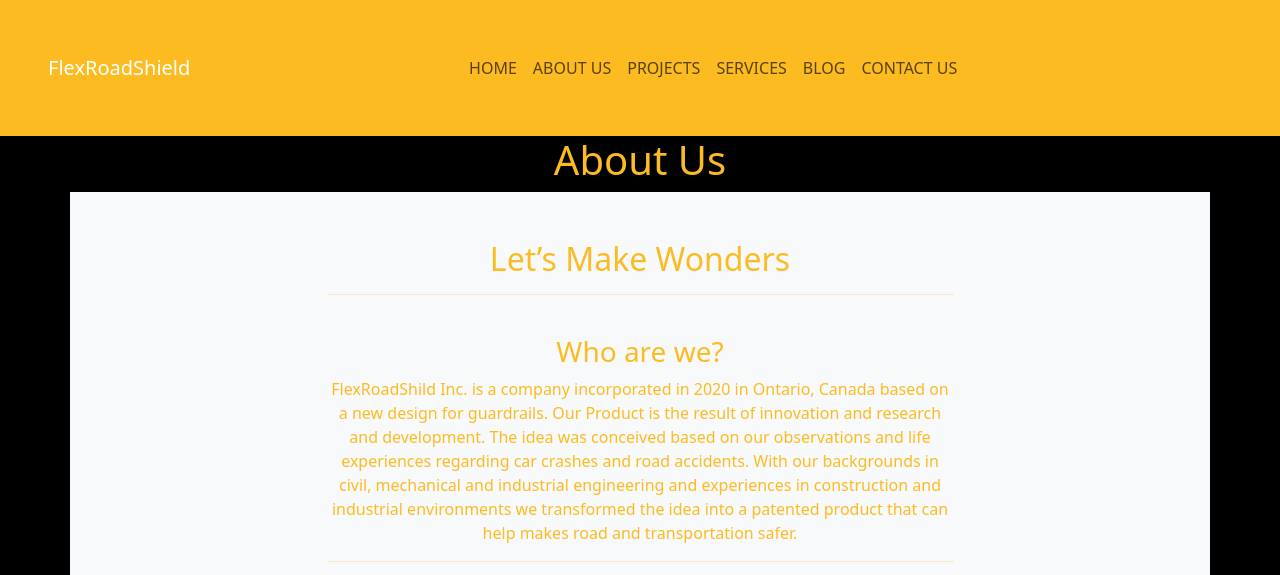
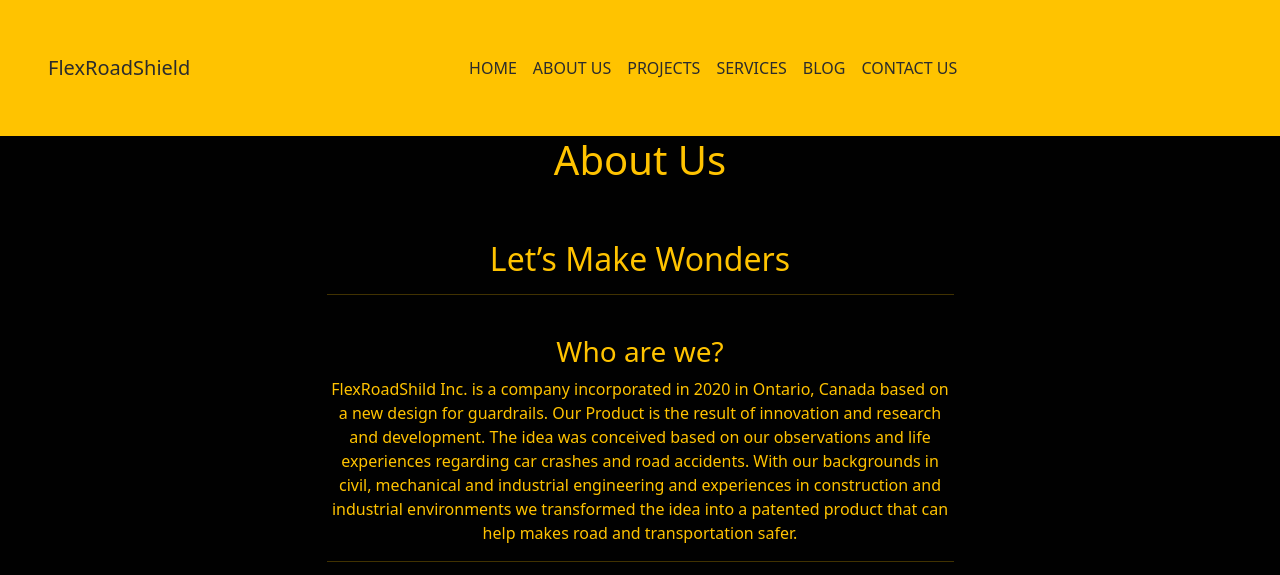
Before and after one commit to sarareshadi/flexroadshield, a Django app: page /about/ in a window 1280 px wide. Shown: the top 575 px of the page. Run offline with Django 3.2, Linux system fonts and the light colour scheme; parts of the project's set-up code (start-up, migrations or seed data) failed here and were passed over; some libraries are stand-ins or nearby versions.

Commit message:
css change

```diff
--- a/static/css/base.css
+++ b/static/css/base.css
@@ -1,9 +1,23 @@
 body {
-    background-color: #000000;
+    background-color: #010101;
     padding: 0;
     margin: 0;
-    color: #fcbb21;
+    color: #ffc300;
 }
+
+
+.color-navfooter {
+    background-color: #ffc300;
+}
+
+.color-navfooter a {
+    color: #2c2c2c;
+}
+
+.color-navfooter a:hover {
+    color: #010101;
+    }
+
 
 .container-s {
     position: relative;
@@ -14,13 +28,7 @@
     top: 50px;
 }
 
-
-.navbar-custom {
-    background-color: #fcbb21;
-}
-
 .footer-custom {
-    background-color: #fcbb21;
     position: fixed;
 	width: 100%;
 	bottom: -100px;
@@ -33,8 +41,6 @@
 }
 
 .footer-custom a{
-    background-color: #fcbb21;
     margin-right: 20px;
-    color: rgb(244, 248, 253);
     text-decoration: none;
 }
--- a/templates/_footer.html
+++ b/templates/_footer.html
@@ -1,10 +1,10 @@
-<footer class="text-white text-center text-lg-start fixed-bottom footer-custom">
+<footer class="text-center text-lg-start fixed-bottom color-navfooter footer-custom">
   <!-- Grid container -->
-  <div class="container p-2">
+  <div class="container p-2 color-navfooter">
     <!--Grid row-->
     <div class="row">
       <!--Grid column-->
-      <div class="col-6 ">
+      <div class="col-6 color-navfooter">
         <h5 class="text-uppercase">About Us</h5>
 
         <p>
@@ -19,19 +19,19 @@
 
         <ul class="list-unstyled mb-0">
           <li class="nav-item">
-            <a href="{% url 'generals:about' %}" class="text-white">ABOUT US</a>
+            <a href="{% url 'generals:about' %}" class="color-navfooter">ABOUT US</a>
           </li>
           <li class="nav-item">
-            <a href="{% url 'generals:projects' %}" class="text-white">PROJECTS</a>
+            <a href="{% url 'generals:projects' %}" class="color-navfooter">PROJECTS</a>
           </li>
           <li class="nav-item">
-            <a href="{% url 'generals:services' %}" class="text-white">SERVICES</a>
+            <a href="{% url 'generals:services' %}" class="color-navfooter">SERVICES</a>
           </li>
           <li class="nav-item">
-            <a href="{% url 'blog:blog_home' %}" class="text-white">BLOG</a>
+            <a href="{% url 'blog:blog_home' %}" class="color-navfooter">BLOG</a>
           </li>
           <li class="nav-item">
-            <a href="{% url 'contacts:contacts' %}" class="text-white">CONTACT US</a>
+            <a href="{% url 'contacts:contacts' %}" class="color-navfooter">CONTACT US</a>
           </li>
         </ul>
       </div>
--- a/templates/_navbar.html
+++ b/templates/_navbar.html
@@ -1,11 +1,11 @@
 
- <nav class="navbar navbar-expand-lg row justify-content-md-center p-5 mb-2 font-weight-bold me-auto mb-2 mb-lg-0 navbar-custom">
-    <div class="container-fluid ">
-      <a class="navbar-brand nav-link" style="color: white;" href="#">FlexRoadShield</a>
+ <nav class="navbar navbar-expand-lg row justify-content-md-center p-5 mb-2 me-auto mb-2 mb-lg-0 color-navfooter">
+    <div class="container-fluid">
+      <a class="navbar-brand nav-link"; href="#">FlexRoadShield</a>
       <button class="navbar-toggler" type="button" data-bs-toggle="collapse" data-bs-target="#navbarSupportedContent" aria-controls="navbarSupportedContent" aria-expanded="false" aria-label="Toggle navigation">
         <span class="navbar-toggler-icon"></span>
         </button>
-      <div class="collapse navbar-collapse " id="navbarSupportedContent">
+      <div class="collapse navbar-collapse" id="navbarSupportedContent">
         <ul class="navbar-nav me-auto mx-auto mb-5 mb-lg-0">
           <li class="nav-item">
             <a href="{% url 'generals:home' %}" class="nav-link">HOME</a>
@@ -23,15 +23,7 @@
             <a href="{% url 'blog:blog_home' %}" class="nav-link">BLOG</a>
           </li>
           <li class="nav-item">
-            <a href="{% url 'contacts:contacts' %}" class="nav-link">CONTACT US</a>
+            <a href="{% url 'contacts:contacts' %}" class="nav-link color-navfooter">CONTACT US</a>
           </li>
-
-        {% comment %}
-        <form class="d-flex" role="search">
-          <input class="form-control me-2" type="search" placeholder="Search" aria-label="Search">
-          <button class="btn btn-outline-success" type="submit">Search</button>
-        </form>
-        {% endcomment %}
-      </div>
     </div>
   </nav>
--- a/templates/about.html
+++ b/templates/about.html
@@ -11,10 +11,10 @@
 
 
 {% block content %}
-<div class="container text-center">
+<div class="container text-center body">
   <div class="row">
     <h1>{{ page_title }}</h1>
-<section class="bg-light py-3 py-md-5">
+<section class="py-3 py-md-5">
   <div class="container">
     <div class="row justify-content-md-center">
       <div class="col-12 col-md-10 col-lg-8 col-xl-7 col-xxl-6">
@@ -46,7 +46,7 @@
       </div>
     </div>
   </div>
-  <section class="bg-light py-3 py-md-5">
+  <section class="py-3 py-md-5">
     <div class="container">
       <div class="row justify-content-md-center">
         <div class="col-12 col-md-10 col-lg-8 col-xl-7 col-xxl-6">
```
